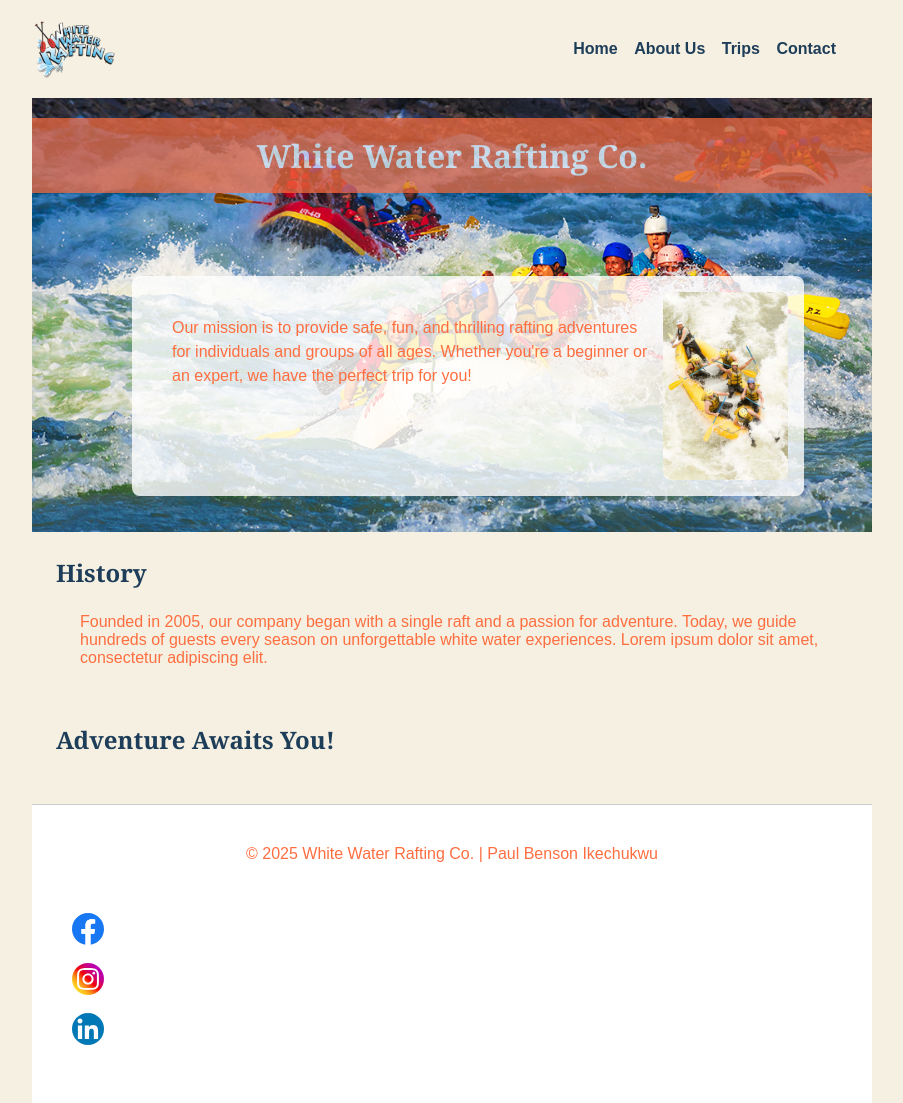
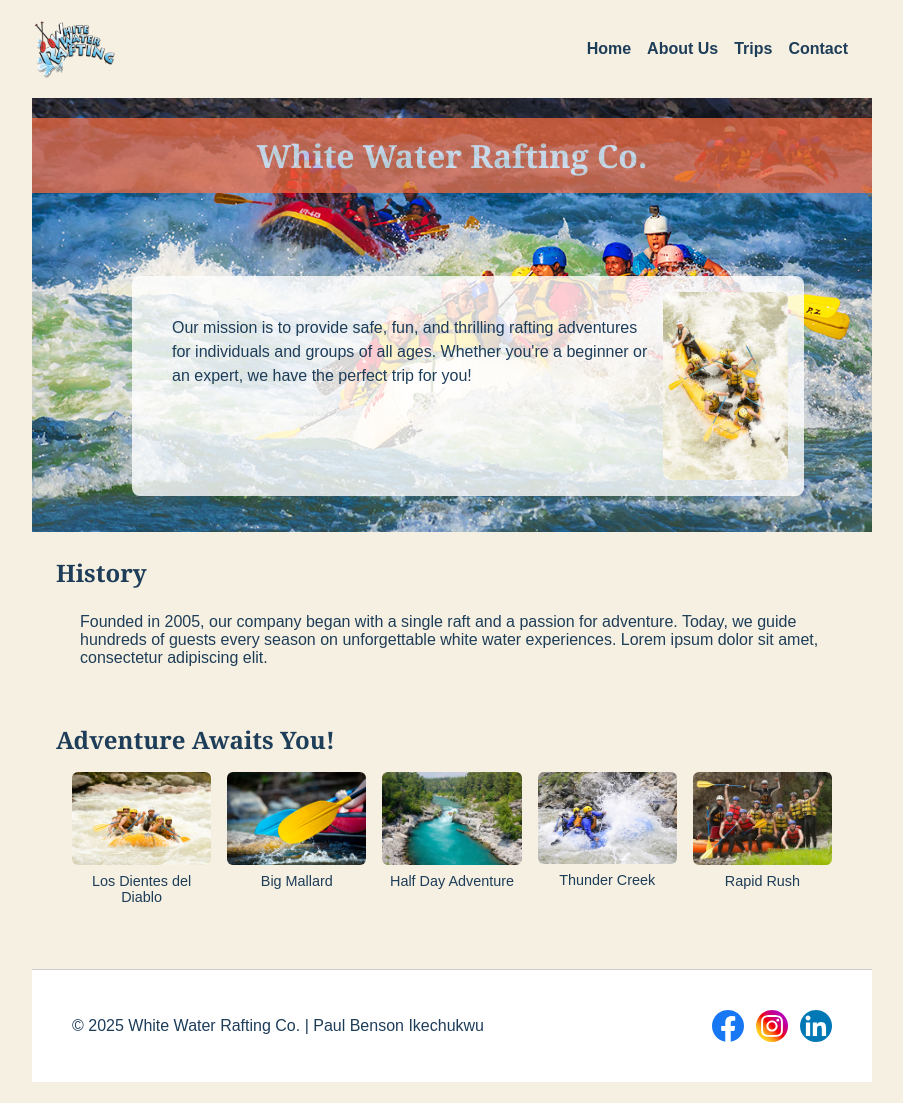
Before and after one commit to Pauloben115/wdd130, a plain HTML site: page wwr/about.html in a window 1280 px wide. Shown: the whole page, without its empty margins (188-1091 px from the left). After the commit the page ends 1082 px from the top, so only its background shows below. Drawn offline with Linux system fonts and the light colour scheme.

Commit message:
Rafting Site – Update About Us Page

```diff
--- a/wwr/about.html
+++ b/wwr/about.html
@@ -39,9 +39,30 @@
                 consectetur adipiscing elit.</p>
         </section>
 
-        <section>
+        <section class="adventures">
             <h2>Adventure Awaits You!</h2>
-            <!-- Images will be added in a future assignment -->
+            <div class="adventure-gallery">
+                <figure>
+                    <img src="images/rapids1.jpg" alt="Los Dientes del Diablo" />
+                    <figcaption>Los Dientes del Diablo</figcaption>
+                </figure>
+                <figure>
+                    <img src="images/rapids2.jpg" alt="Big Mallard" />
+                    <figcaption>Big Mallard</figcaption>
+                </figure>
+                <figure>
+                    <img src="images/rapids3.jpg" alt="Half Day Adventure" />
+                    <figcaption>Half Day Adventure</figcaption>
+                </figure>
+                <figure>
+                    <img src="images/rapids4.jpg" alt="Thunder Creek" />
+                    <figcaption>Thunder Creek</figcaption>
+                </figure>
+                <figure>
+                    <img src="images/rapids5.jpg" alt="Rapid Rush" />
+                    <figcaption>Rapid Rush</figcaption>
+                </figure>
+            </div>
         </section>
     </main>
 
--- a/wwr/styles/rafting.css
+++ b/wwr/styles/rafting.css
@@ -1,4 +1,3 @@
-
 :root {
   --primary-color: #1e3d59;
   --secondary-color: #f5f0e1;
@@ -17,21 +16,22 @@
 
 body {
   font-family: var(--body-font);
-  color: var(--accent1-color);
+  color: var(--primary-color); /* Improved contrast */
   background-color: var(--secondary-color);
-  -webkit-font-smoothing: antialiased;
-  -moz-osx-font-smoothing: grayscale;
 }
 
-header, main, footer {
+header,
+main,
+footer {
   width: 840px;
   margin: 0 auto;
 }
 
+/* Header with Grid */
 header {
-  display: flex;
+  display: grid;
+  grid-template-columns: auto 1fr;
   align-items: center;
-  justify-content: space-between;
   padding: 1rem 0;
 }
 
@@ -40,8 +40,15 @@ header img {
   width: auto;
 }
 
+/* Nav with Flex */
+nav {
+  display: flex;
+  justify-content: flex-end;
+  gap: 1rem;
+  align-items: center;
+}
+
 nav a {
-  margin-right: 12px;
   color: var(--primary-color);
   text-decoration: none;
   font-weight: bold;
@@ -52,12 +59,16 @@ nav a:hover,
   color: var(--accent2-color);
 }
 
-h1, h2 {
+h1,
+h2 {
   font-family: var(--heading-font);
   color: var(--primary-color);
 }
 
-nav, p, section, article {
+nav,
+p,
+section,
+article {
   margin: 16px;
   padding: 8px;
 }
@@ -108,27 +119,62 @@ nav, p, section, article {
   clear: both;
 }
 
+/* Adventure Gallery */
+.adventure-gallery {
+  display: flex;
+  flex-wrap: wrap;
+  justify-content: space-between;
+  gap: 1rem;
+  margin: 16px;
+}
+
+.adventure-gallery figure {
+  flex: 1 1 calc(20% - 1rem);
+  text-align: center;
+  margin: 0;
+}
+
+.adventure-gallery img {
+  border-radius: 6px;
+  width: 100%;
+  height: auto;
+  object-fit: cover;
+}
+
+.adventure-gallery figcaption {
+  margin-top: 8px;
+  font-size: 0.9rem;
+  color: var(--primary-color);
+}
+
+/* Responsive fallback */
+@media (max-width: 600px) {
+  .adventure-gallery figure {
+    flex: 1 1 100%;
+  }
+}
+
+/* Footer with social icons right-aligned */
 footer {
   margin-top: 40px;
-  text-align: center;
   background-color: #fff;
   padding: 1rem;
   border-top: 1px solid #ccc;
+  display: flex;
+  justify-content: space-between;
+  align-items: center;
+  flex-wrap: wrap;
+  gap: 1rem;
 }
 
 .socialmedia {
-  margin-top: 10px;
-}
-
-.socialmedia a {
-  text-decoration: none;
-  margin: 0 8px;
+  display: flex;
+  gap: 12px;
 }
 
 .socialmedia img {
   width: 32px;
   height: 32px;
-  vertical-align: middle;
 }
 
 /* Make all images responsive */
```
Also changed, not shown: wwr/images/rapids1.jpg (added), wwr/images/rapids2.jpg (added), wwr/images/rapids3.jpg (added), wwr/images/rapids4.jpg (added), wwr/images/rapids5.jpg (added).
